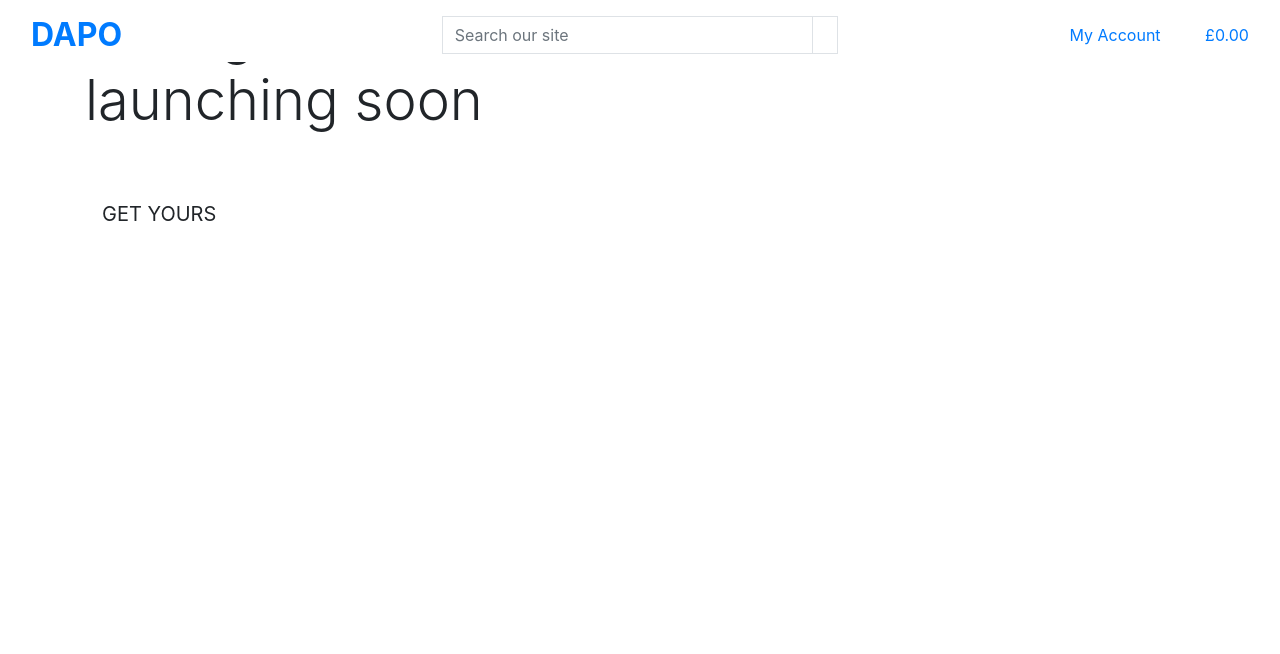
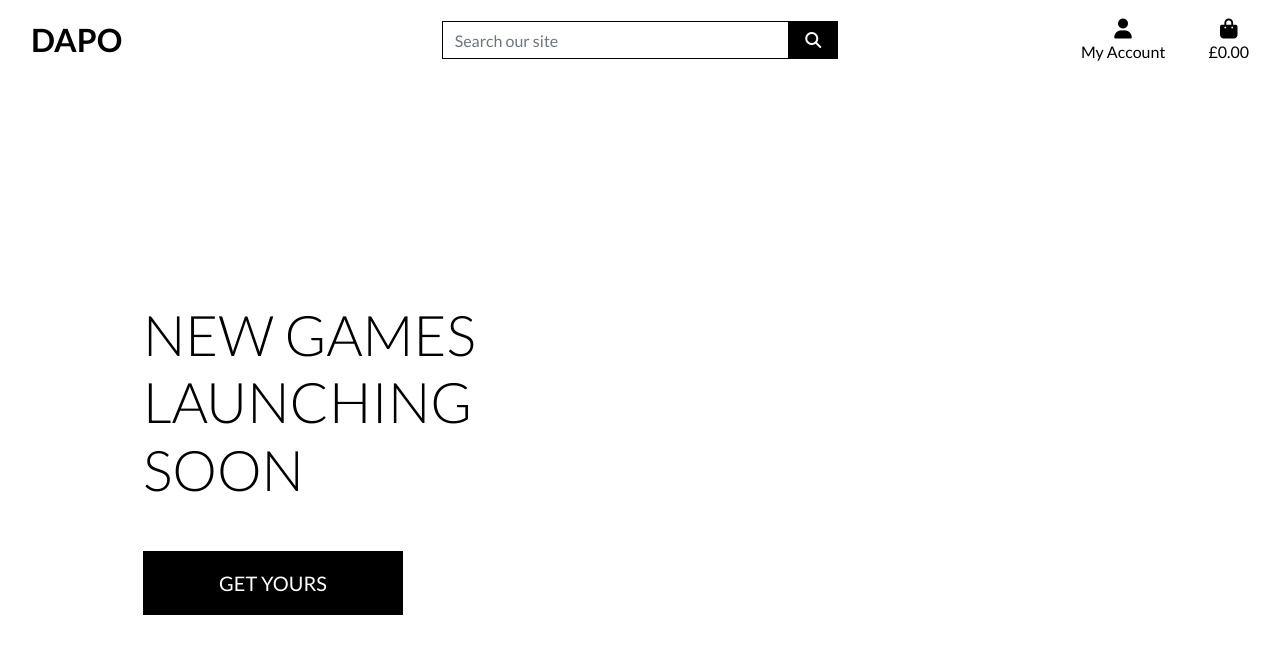
Before and after one commit to Marijoke/MSP4-Dapo, a Django app: page / in a window 1280 px wide. Shown: the top 654 px of the page. Run offline with Django 3.2, Linux system fonts and the light colour scheme; some libraries are stand-ins or nearby versions.

Commit message:
added font awesome kit and holding google font

```diff
--- a/static/css/base.css
+++ b/static/css/base.css
@@ -1,3 +1,5 @@
+@import url('https://fonts.googleapis.com/css2?family=Lato:wght@100;300;400;700;900&display=swap');
+
 html {
     height: 100%;
 }
--- a/templates/base.html
+++ b/templates/base.html
@@ -14,12 +14,15 @@
 
     {% block corecss %}
         <link rel="stylesheet" href="https://stackpath.bootstrapcdn.com/bootstrap/4.4.1/css/bootstrap.min.css" integrity="sha384-Vkoo8x4CGsO3+Hhxv8T/Q5PaXtkKtu6ug5TOeNV6gBiFeWPGFN9MuhOf23Q9Ifjh" crossorigin="anonymous">
+        <link rel="stylesheet" href="https://fonts.googleapis.com/css?family=Lato&display=swap">
+        <link rel="stylesheet" href="{% static 'css/base.css' %}">
     {% endblock %}
 
     {% block extra_css %}
     {% endblock %}
 
     {% block corejs %}
+        <script src="https://kit.fontawesome.com/b138e3c29b.js" crossorigin="anonymous"></script>
         <script src="https://code.jquery.com/jquery-3.4.1.slim.min.js" integrity="sha384-J6qa4849blE2+poT4WnyKhv5vZF5SrPo0iEjwBvKU7imGFAV0wwj1yYfoRSJoZ+n" crossorigin="anonymous"></script>
         <script src="https://cdn.jsdelivr.net/npm/popper.js@1.16.0/dist/umd/popper.min.js" integrity="sha384-Q6E9RHvbIyZFJoft+2mJbHaEWldlvI9IOYy5n3zV9zzTtmI3UksdQRVvoxMfooAo" crossorigin="anonymous"></script>
         <script src="https://stackpath.bootstrapcdn.com/bootstrap/4.4.1/js/bootstrap.min.js" integrity="sha384-wfSDF2E50Y2D1uUdj0O3uMBJnjuUD4Ih7YwaYd1iqfktj0Uod8GCExl3Og8ifwB6" crossorigin="anonymous"></script>
```
